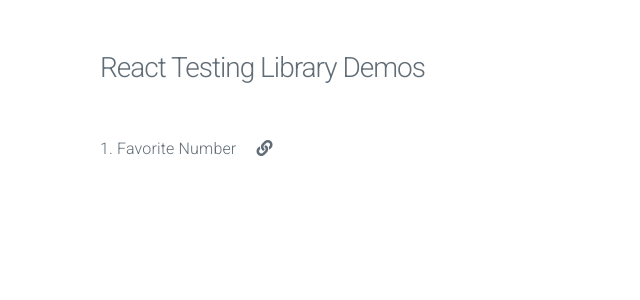
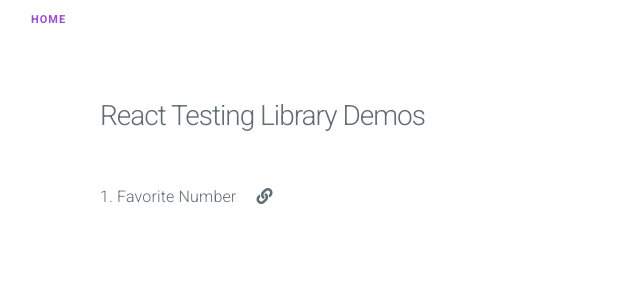
Before and after one commit to gabebravo/react-testing-library-demos, a React (Create React App) app: page / in a window 1280 px wide. Shown: the top 300 px of the page, without its empty margins (0-640 px from the left). Built offline with nearby package versions, Linux system fonts and the light colour scheme.

Commit message:
Added a Navbar

```diff
--- a/src/components/App.js
+++ b/src/components/App.js
@@ -1,10 +1,12 @@
 import React from 'react';
 import Routes from './Routes';
+import Navbar from './Navbar';
 import { BrowserRouter as RouterWrapper } from 'react-router-dom';
 
 export default function App() {
   return (
     <RouterWrapper>
+      <Navbar />
       <Routes />
     </RouterWrapper>
   );
--- /dev/null
+++ b/src/components/Navbar.js
@@ -0,0 +1,14 @@
+import React from 'react';
+import { useHistory } from 'react-router-dom';
+
+export default function NavBar() {
+  let history = useHistory();
+
+  return (
+    <div>
+      <button className="button button-clear" onClick={() => history.push('/')}>
+        Home
+      </button>
+    </div>
+  );
+}
```
